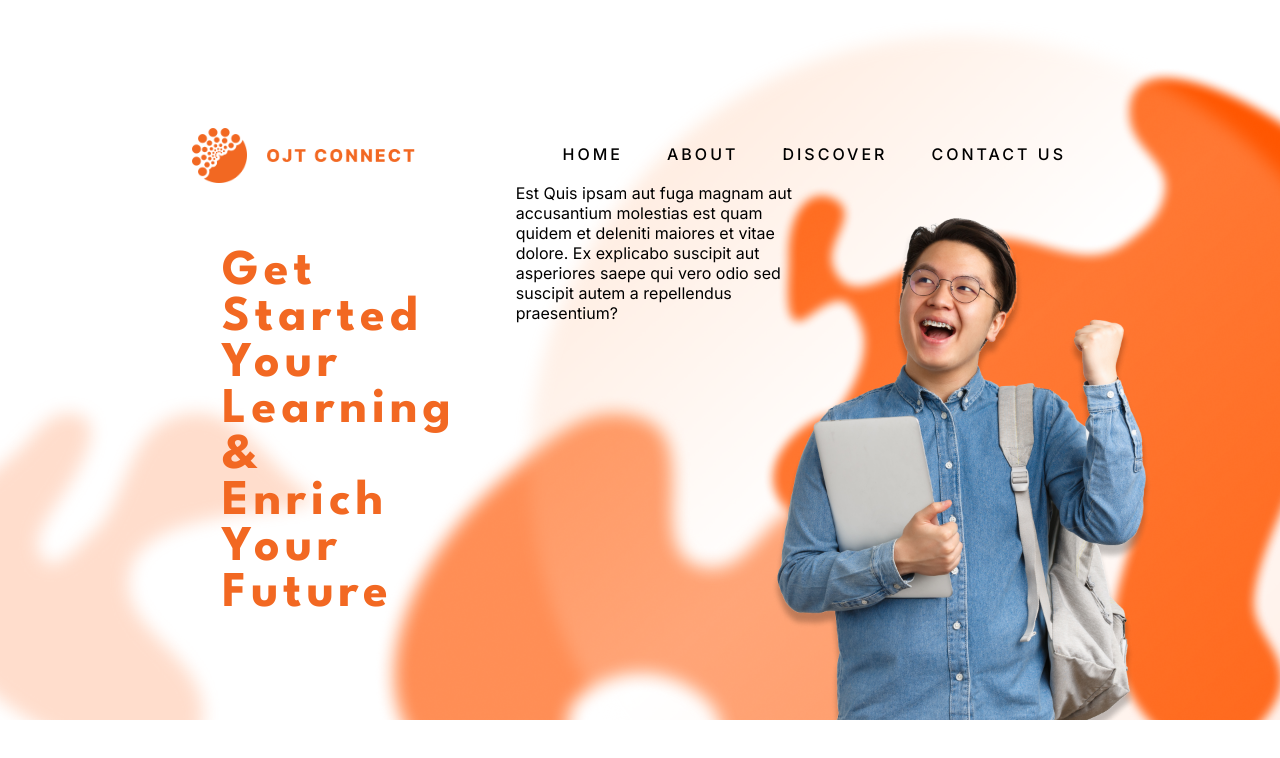
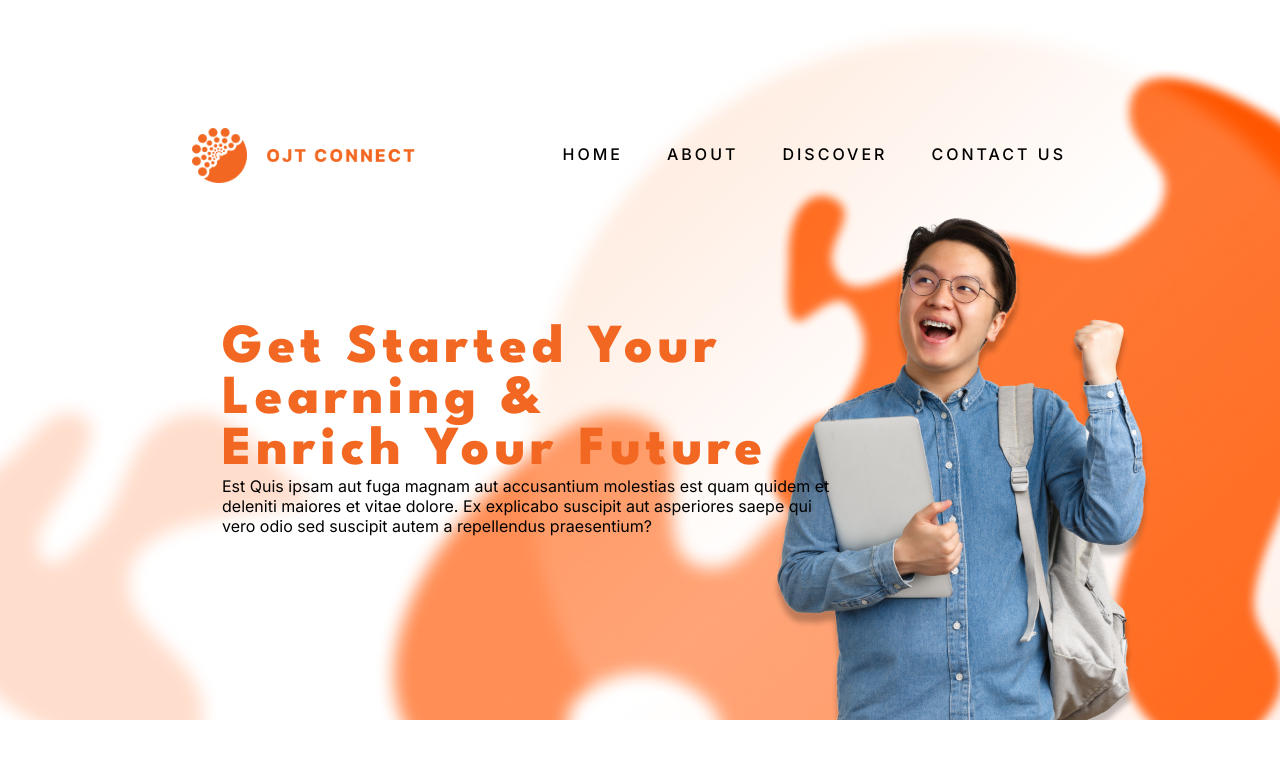
Before and after one commit to jhunel18/ojtconnect-com, a React (Vite) app: page / in a window 1280 px wide. Shown: the top 758 px of the page. Built offline with nearby package versions, Linux system fonts and the light colour scheme.

Commit message:
update landing page

```diff
--- a/src/pages/LandingPage.jsx
+++ b/src/pages/LandingPage.jsx
@@ -30,10 +30,10 @@ const LandingPage = () => {
                 </ul>
             </div>
 
-            <div style={{width: '600px', height: '500px', display: 'flex'}}>
-                <h1 className='league-spartan-font' style={{fontSize: '50px', fontWeight: 'bolder', margin: 'auto 30px', color: '#F26822', letterSpacing: '5px'}}>Get Started Your Learning & <br />Enrich Your Future</h1>
+            <Box style={{width: '650px', height: 'auto', display: 'grid', marginTop: '140px'}}>
+                <h1 className='league-spartan-font' style={{fontSize: '55px', fontWeight: '800', margin: 'auto 30px', color: '#F26822', letterSpacing: '5px'}}>Get Started Your Learning & <br />Enrich Your Future</h1>
                 <p className='inter-font' style={{marginLeft: '30px'}}>Est Quis ipsam aut fuga magnam aut accusantium molestias est quam quidem et deleniti maiores et vitae dolore. Ex explicabo suscipit aut asperiores saepe qui vero odio sed suscipit autem a repellendus praesentium?</p>
-            </div>
+            </Box>
 
         </Box>
     </>)
```
